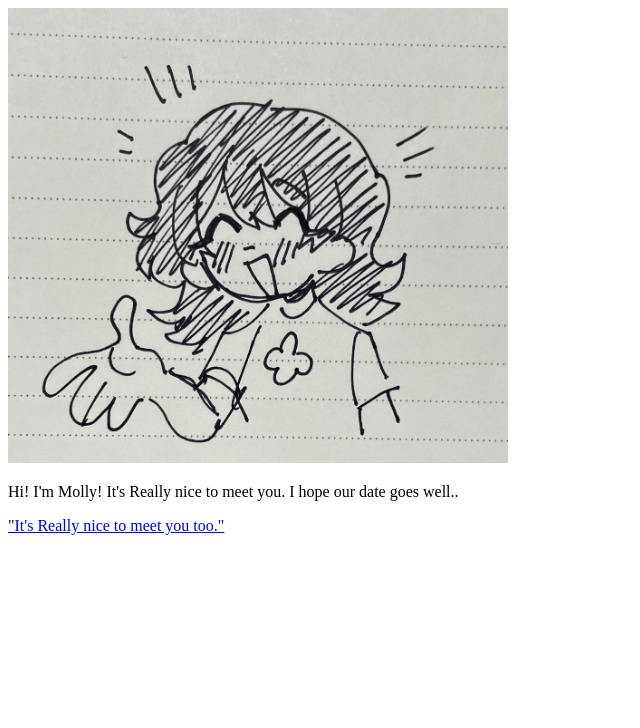
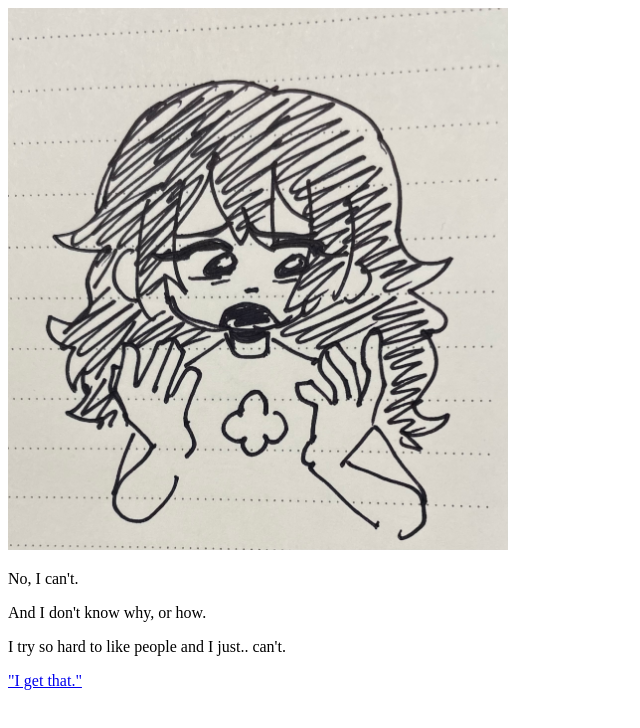
Before and after one commit to sophiiiiiiiii/MollysDatingSim, a plain HTML site: page story6.html in a window 1280 px wide. Shown: the whole page, without its empty margins (0-640 px from the left). Drawn offline with Linux system fonts and the light colour scheme.

Commit message:
Update story6.html

```diff
--- a/story6.html
+++ b/story6.html
@@ -5,11 +5,15 @@
 </head>
 <body>
 
-<img src="Molly2.jpg" alt="Molly Starting pt" width="500">
+<img src="Molly8.jpg" alt="Molly Starting pt" width="500">
 
-<p>Hi! I'm Molly! It's Really nice to meet you. I hope our date goes well.. </p>
+<p>No, I can't.</p>
 
-<p><a href="story1.html">"It's Really nice to meet you too."</a></p>
+<p>And I don't know why, or how.</p>
+
+<p>I try so hard to like people and I just.. can't.</p>
+
+<p><a href="story7.html">"I get that."</a></p>
 
 
 
```
